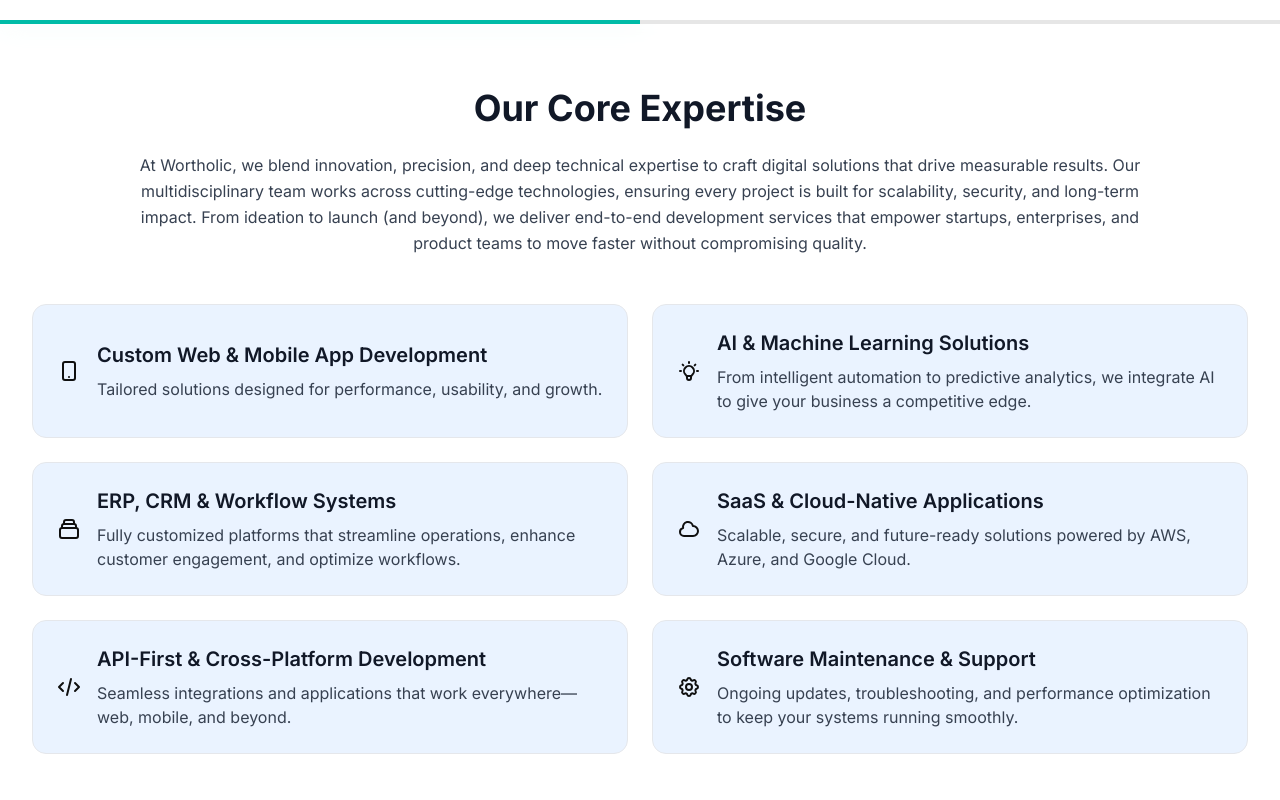
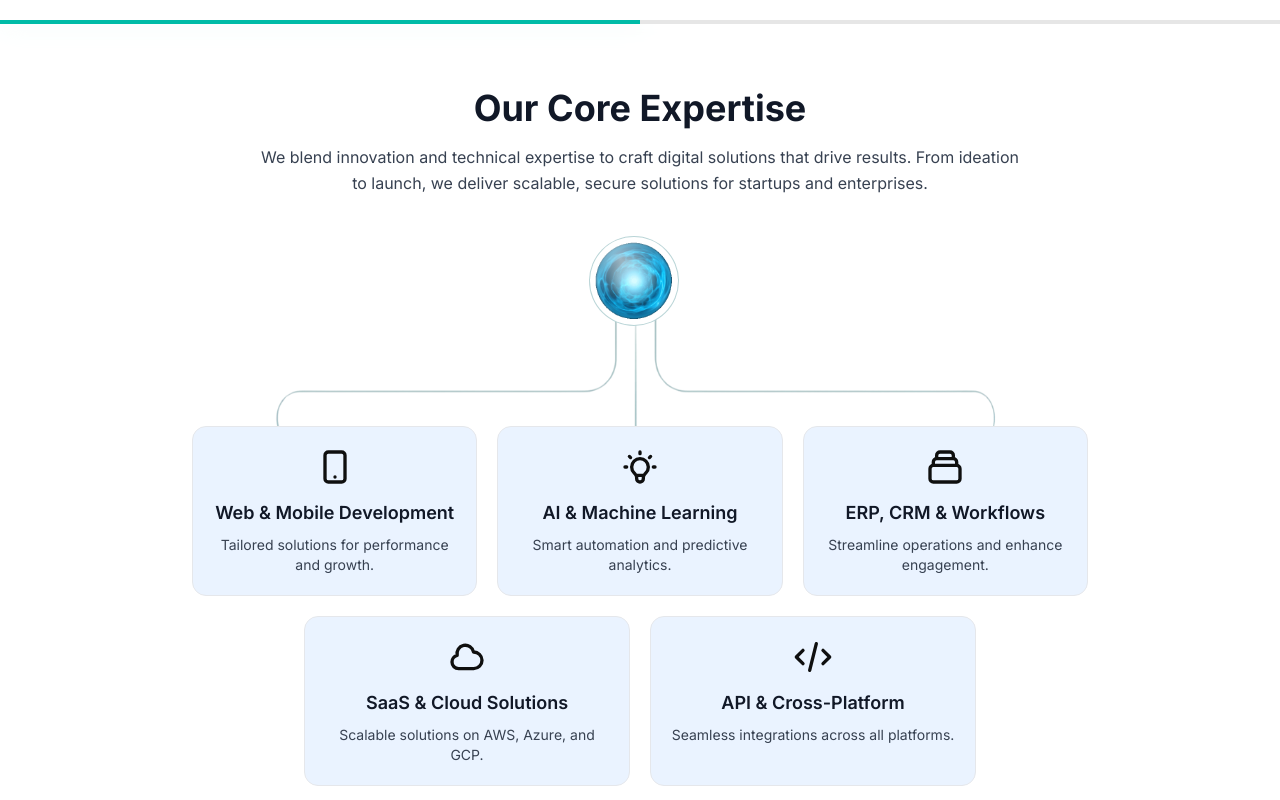
Before and after one commit to TEERTH-KOLHI/wortholic-updated, a Next.js app: page /portfolio in a window 1280 px wide. Shown: the part 3180-3980 px from the top of the page. Built offline with nearby package versions, Linux system fonts and the light colour scheme.

Commit message:
few updates done

```diff
--- a/src/components/About/AboutSectionThree.tsx
+++ b/src/components/About/AboutSectionThree.tsx
@@ -47,7 +47,7 @@ export default function AboutSectionThree() {
         {/* Right Side: Image */}
         <div className="flex justify-center md:w-1/2">
           <Image
-            src="/images/about/aboutus-img.png"
+            src="/images/about/about-img.png"
             alt="About Us"
             width={500}
             height={400}
--- a/src/components/CoreExpertise/CoreExpertise.tsx
+++ b/src/components/CoreExpertise/CoreExpertise.tsx
@@ -1,32 +1,63 @@
 "use client";
 import React from "react";
-
+import Image from "next/image";
 const CoreExpertise = () => {
   return (
     <section className="bg-white/60 px-8 py-16 backdrop-blur-md transition-colors duration-300 dark:bg-black/60">
-      <div className="mx-auto max-w-7xl">
+      <div className="mx-auto max-w-6xl">
         {/* Heading + Intro */}
-        <div className="mb-12 text-center">
-          <h2 className="mb-6 text-3xl font-bold text-gray-900 md:text-4xl dark:text-white">
+        <div className="-mb-15 text-center">
+          <h2 className="mb-4 text-3xl font-bold text-gray-900 md:text-4xl dark:text-white">
             Our Core Expertise
           </h2>
-          <p className="mx-auto max-w-5xl leading-relaxed text-gray-700 dark:text-gray-300">
-            At Wortholic, we blend innovation, precision, and deep technical
-            expertise to craft digital solutions that drive measurable results.
-            Our multidisciplinary team works across cutting-edge technologies,
-            ensuring every project is built for scalability, security, and
-            long-term impact. From ideation to launch (and beyond), we deliver
-            end-to-end development services that empower startups, enterprises,
-            and product teams to move faster without compromising quality.
+          <p className="mx-auto max-w-3xl text-base leading-relaxed text-gray-700 dark:text-gray-300">
+            We blend innovation and technical expertise to craft digital
+            solutions that drive results. From ideation to launch, we deliver
+            scalable, secure solutions for startups and enterprises.
           </p>
         </div>
 
-        {/* Expertise Cards Grid */}
-        <div className="grid grid-cols-1 gap-6 md:grid-cols-2">
+        {/* here */}
+
+        <div className="flex flex-col justify-items items-center">
+          <div className="flex justify-center mb-0 relative z-10">
+            <div
+              className="relative flex items-center justify-center w-[90px] h-[90px] top-[100px] right-[6px] rounded-full border border-[rgba(29,116,122,0.3)] bg-white
+               animate-[orbPulse_3s_ease-in-out_infinite] transition-colors duration-300
+               dark:bg-slate-800 dark:border-[rgba(29,116,122,0.5)]
+               before:content-[''] before:absolute before:w-full before:h-full before:rounded-full
+               before:bg-[radial-gradient(circle_at_35%_25%,rgba(255,255,255,0.6)_0%,transparent_50%)]
+               dark:before:bg-[radial-gradient(circle_at_35%_25%,rgba(30,41,59,0.6)_0%,transparent_50%)]"
+            >
+              <Image
+                src="/images/stack/center.gif"
+                alt=""
+                width={200}
+                height={200}
+                className="w-full h-full object-cover"
+                unoptimized
+              />
+            </div>
+          </div>
+
+          <div className="transition duration-300 brightness-100">
+            <Image
+              src="/images/stack/up-image3.png"
+              alt=""
+              width={230}
+              height={50}
+              className="w-[230px] h-[50px] lg:w-[730px] lg:h-[200px]"
+            />
+          </div>
+
+          {/* First Row - 3 Cards */}
+
+          <div className="mb-5 flex justify-center">
+            <div className="grid grid-cols-1 gap-5 md:grid-cols-3 max-w-4xl w-full">
               {/* Custom Web & Mobile App Development */}
-          <div className="flex items-center space-x-4 rounded-xl border border-gray-200 bg-[#EAF3FF] p-6 backdrop-blur-md transition-all duration-300 hover:scale-105 hover:shadow-lg dark:border-white/20 dark:bg-white/10">
+              <div className="flex flex-col items-center text-center rounded-xl border border-gray-200 bg-[#EAF3FF] p-5 backdrop-blur-md transition-all duration-300 hover:scale-105 hover:shadow-lg dark:border-white/20 dark:bg-white/10">
                 <svg
-              className="h-6 w-6 flex-shrink-0 text-black dark:text-white"
+                  className="h-10 w-10 mb-3 text-black dark:text-white"
                   fill="none"
                   stroke="currentColor"
                   viewBox="0 0 24 24"
@@ -38,21 +69,18 @@ const CoreExpertise = () => {
                     d="M12 18h.01M8 21h8a2 2 0 002-2V5a2 2 0 00-2-2H8a2 2 0 00-2 2v14a2 2 0 002 2z"
                   />
                 </svg>
-            <div>
-              <h3 className="mb-2 text-xl font-semibold text-gray-900 dark:text-white">
-                Custom Web & Mobile App Development
+                <h3 className="mb-2 text-lg font-semibold text-gray-900 dark:text-white">
+                  Web & Mobile Development
                 </h3>
-              <p className="text-gray-700 dark:text-gray-300">
-                Tailored solutions designed for performance, usability, and
-                growth.
+                <p className="text-sm text-gray-700 dark:text-gray-300">
+                  Tailored solutions for performance and growth.
                 </p>
-            </div>
               </div>
 
               {/* AI & Machine Learning Solutions */}
-          <div className="flex items-center space-x-4 rounded-xl border border-gray-200 bg-[#EAF3FF] p-6 backdrop-blur-md transition-all duration-300 hover:scale-105 hover:shadow-lg dark:border-white/20 dark:bg-white/10">
+              <div className="flex flex-col items-center text-center rounded-xl border border-gray-200 bg-[#EAF3FF] p-5 backdrop-blur-md transition-all duration-300 hover:scale-105 hover:shadow-lg dark:border-white/20 dark:bg-white/10">
                 <svg
-              className="h-6 w-6 flex-shrink-0 text-black dark:text-white"
+                  className="h-10 w-10 mb-3 text-black dark:text-white"
                   fill="none"
                   stroke="currentColor"
                   viewBox="0 0 24 24"
@@ -64,21 +92,18 @@ const CoreExpertise = () => {
                     d="M9.663 17h4.673M12 3v1m6.364 1.636l-.707.707M21 12h-1M4 12H3m3.343-5.657l-.707-.707m2.828 9.9a5 5 0 117.072 0l-.548.547A3.374 3.374 0 0014 18.469V19a2 2 0 11-4 0v-.531c0-.895-.356-1.754-.988-2.386l-.548-.547z"
                   />
                 </svg>
-            <div>
-              <h3 className="mb-2 text-xl font-semibold text-gray-900 dark:text-white">
-                AI & Machine Learning Solutions
+                <h3 className="mb-2 text-lg font-semibold text-gray-900 dark:text-white">
+                  AI & Machine Learning
                 </h3>
-              <p className="text-gray-700 dark:text-gray-300">
-                From intelligent automation to predictive analytics, we
-                integrate AI to give your business a competitive edge.
+                <p className="text-sm text-gray-700 dark:text-gray-300">
+                  Smart automation and predictive analytics.
                 </p>
-            </div>
               </div>
 
               {/* ERP, CRM & Workflow Systems */}
-          <div className="flex items-center space-x-4 rounded-xl border border-gray-200 bg-[#EAF3FF] p-6 backdrop-blur-md transition-all duration-300 hover:scale-105 hover:shadow-lg dark:border-white/20 dark:bg-white/10">
+              <div className="flex flex-col items-center text-center rounded-xl border border-gray-200 bg-[#EAF3FF] p-5 backdrop-blur-md transition-all duration-300 hover:scale-105 hover:shadow-lg dark:border-white/20 dark:bg-white/10">
                 <svg
-              className="h-6 w-6 flex-shrink-0 text-black dark:text-white"
+                  className="h-10 w-10 mb-3 text-black dark:text-white"
                   fill="none"
                   stroke="currentColor"
                   viewBox="0 0 24 24"
@@ -90,21 +115,23 @@ const CoreExpertise = () => {
                     d="M19 11H5m14 0a2 2 0 012 2v6a2 2 0 01-2 2H5a2 2 0 01-2-2v-6a2 2 0 012-2m14 0V9a2 2 0 00-2-2M5 11V9a2 2 0 012-2m0 0V5a2 2 0 012-2h6a2 2 0 012 2v2M7 7h10"
                   />
                 </svg>
-            <div>
-              <h3 className="mb-2 text-xl font-semibold text-gray-900 dark:text-white">
-                ERP, CRM & Workflow Systems
+                <h3 className="mb-2 text-lg font-semibold text-gray-900 dark:text-white">
+                  ERP, CRM & Workflows
                 </h3>
-              <p className="text-gray-700 dark:text-gray-300">
-                Fully customized platforms that streamline operations, enhance
-                customer engagement, and optimize workflows.
+                <p className="text-sm text-gray-700 dark:text-gray-300">
+                  Streamline operations and enhance engagement.
                 </p>
               </div>
             </div>
+          </div>
 
+          {/* Second Row - 2 Cards */}
+          <div className="mb-5 flex justify-center">
+            <div className="grid grid-cols-1 gap-5 md:grid-cols-2 max-w-2xl w-full">
               {/* SaaS & Cloud-Native Applications */}
-          <div className="flex items-center space-x-4 rounded-xl border border-gray-200 bg-[#EAF3FF] p-6 backdrop-blur-md transition-all duration-300 hover:scale-105 hover:shadow-lg dark:border-white/20 dark:bg-white/10">
+              <div className="flex flex-col items-center text-center rounded-xl border border-gray-200 bg-[#EAF3FF] p-5 backdrop-blur-md transition-all duration-300 hover:scale-105 hover:shadow-lg dark:border-white/20 dark:bg-white/10">
                 <svg
-              className="h-6 w-6 flex-shrink-0 text-black dark:text-white"
+                  className="h-10 w-10 mb-3 text-black dark:text-white"
                   fill="none"
                   stroke="currentColor"
                   viewBox="0 0 24 24"
@@ -116,21 +143,18 @@ const CoreExpertise = () => {
                     d="M3 15a4 4 0 004 4h9a5 5 0 10-.1-9.999 5.002 5.002 0 10-9.78 2.096A4.001 4.001 0 003 15z"
                   />
                 </svg>
-            <div>
-              <h3 className="mb-2 text-xl font-semibold text-gray-900 dark:text-white">
-                SaaS & Cloud-Native Applications
+                <h3 className="mb-2 text-lg font-semibold text-gray-900 dark:text-white">
+                  SaaS & Cloud Solutions
                 </h3>
-              <p className="text-gray-700 dark:text-gray-300">
-                Scalable, secure, and future-ready solutions powered by AWS,
-                Azure, and Google Cloud.
+                <p className="text-sm text-gray-700 dark:text-gray-300">
+                  Scalable solutions on AWS, Azure, and GCP.
                 </p>
-            </div>
               </div>
 
               {/* API-First & Cross-Platform Development */}
-          <div className="flex items-center space-x-4 rounded-xl border border-gray-200 bg-[#EAF3FF] p-6 backdrop-blur-md transition-all duration-300 hover:scale-105 hover:shadow-lg dark:border-white/20 dark:bg-white/10">
+              <div className="flex flex-col items-center text-center rounded-xl border border-gray-200 bg-[#EAF3FF] p-5 backdrop-blur-md transition-all duration-300 hover:scale-105 hover:shadow-lg dark:border-white/20 dark:bg-white/10">
                 <svg
-              className="h-6 w-6 flex-shrink-0 text-black dark:text-white"
+                  className="h-10 w-10 mb-3 text-black dark:text-white"
                   fill="none"
                   stroke="currentColor"
                   viewBox="0 0 24 24"
@@ -142,21 +166,23 @@ const CoreExpertise = () => {
                     d="M10 20l4-16m4 4l4 4-4 4M6 16l-4-4 4-4"
                   />
                 </svg>
-            <div>
-              <h3 className="mb-2 text-xl font-semibold text-gray-900 dark:text-white">
-                API-First & Cross-Platform Development
+                <h3 className="mb-2 text-lg font-semibold text-gray-900 dark:text-white">
+                  API & Cross-Platform
                 </h3>
-              <p className="text-gray-700 dark:text-gray-300">
-                Seamless integrations and applications that work everywhere—web,
-                mobile, and beyond.
+                <p className="text-sm text-gray-700 dark:text-gray-300">
+                  Seamless integrations across all platforms.
                 </p>
               </div>
             </div>
+          </div>
 
+          {/* Third Row - 1 Card Centered */}
+          <div className="flex justify-center">
+            <div className="max-w-xs w-full">
               {/* Software Maintenance & Support */}
-          <div className="flex items-center space-x-4 rounded-xl border border-gray-200 bg-[#EAF3FF] p-6 backdrop-blur-md transition-all duration-300 hover:scale-105 hover:shadow-lg dark:border-white/20 dark:bg-white/10">
+              <div className="flex flex-col items-center text-center rounded-xl border border-gray-200 bg-[#EAF3FF] p-5 backdrop-blur-md transition-all duration-300 hover:scale-105 hover:shadow-lg dark:border-white/20 dark:bg-white/10">
                 <svg
-              className="h-6 w-6 flex-shrink-0 text-black dark:text-white"
+                  className="h-10 w-10 mb-3 text-black dark:text-white"
                   fill="none"
                   stroke="currentColor"
                   viewBox="0 0 24 24"
@@ -174,14 +200,13 @@ const CoreExpertise = () => {
                     d="M15 12a3 3 0 11-6 0 3 3 0 016 0z"
                   />
                 </svg>
-            <div>
-              <h3 className="mb-2 text-xl font-semibold text-gray-900 dark:text-white">
-                Software Maintenance & Support
+                <h3 className="mb-2 text-lg font-semibold text-gray-900 dark:text-white">
+                  Maintenance & Support
                 </h3>
-              <p className="text-gray-700 dark:text-gray-300">
-                Ongoing updates, troubleshooting, and performance optimization
-                to keep your systems running smoothly.
+                <p className="text-sm text-gray-700 dark:text-gray-300">
+                  Ongoing updates and optimization.
                 </p>
+              </div>
             </div>
           </div>
         </div>
```
Also changed, not shown: public/images/about/about-img.png (added). Lines whose indentation alone changed are shown as unchanged.
